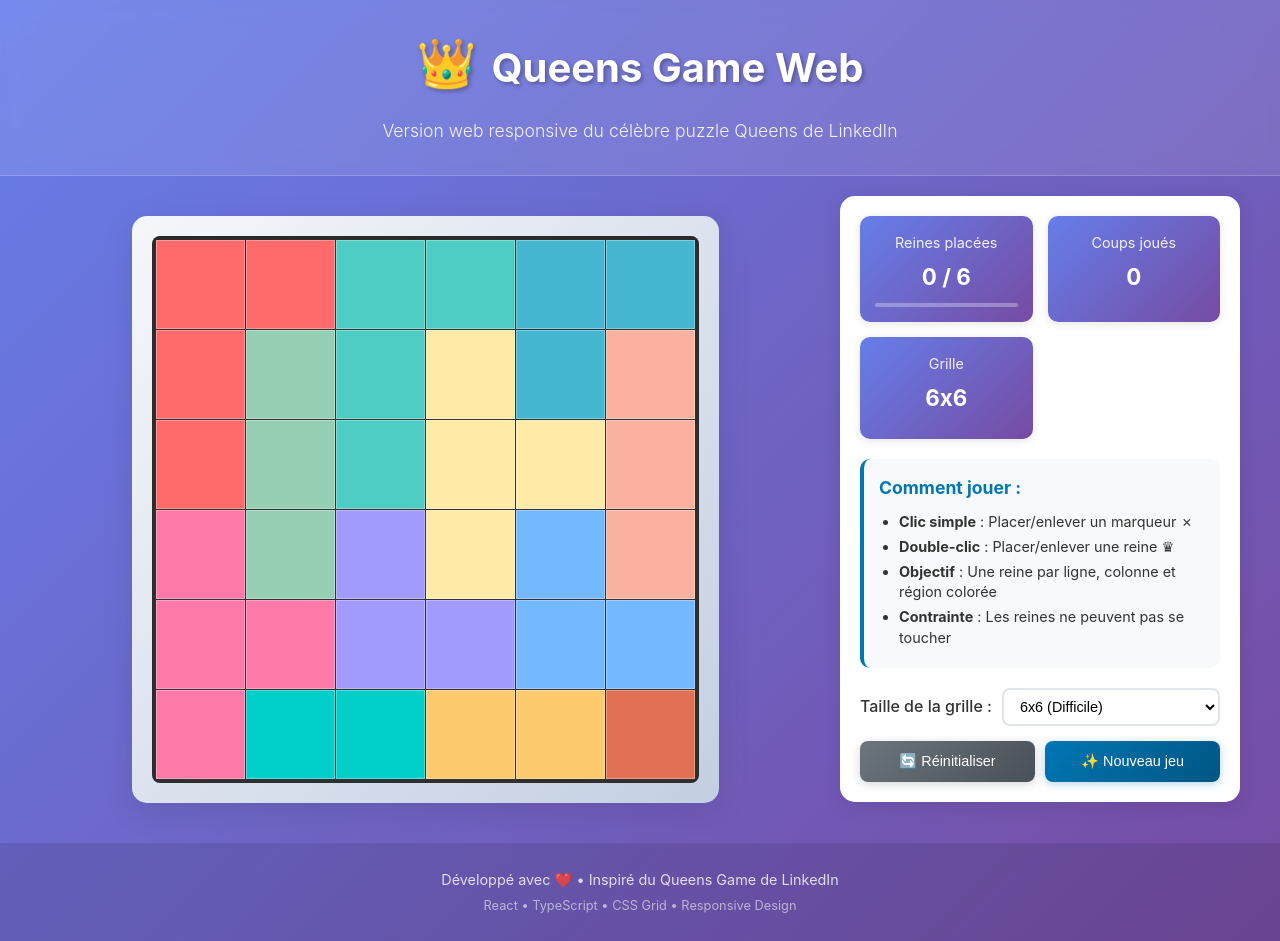
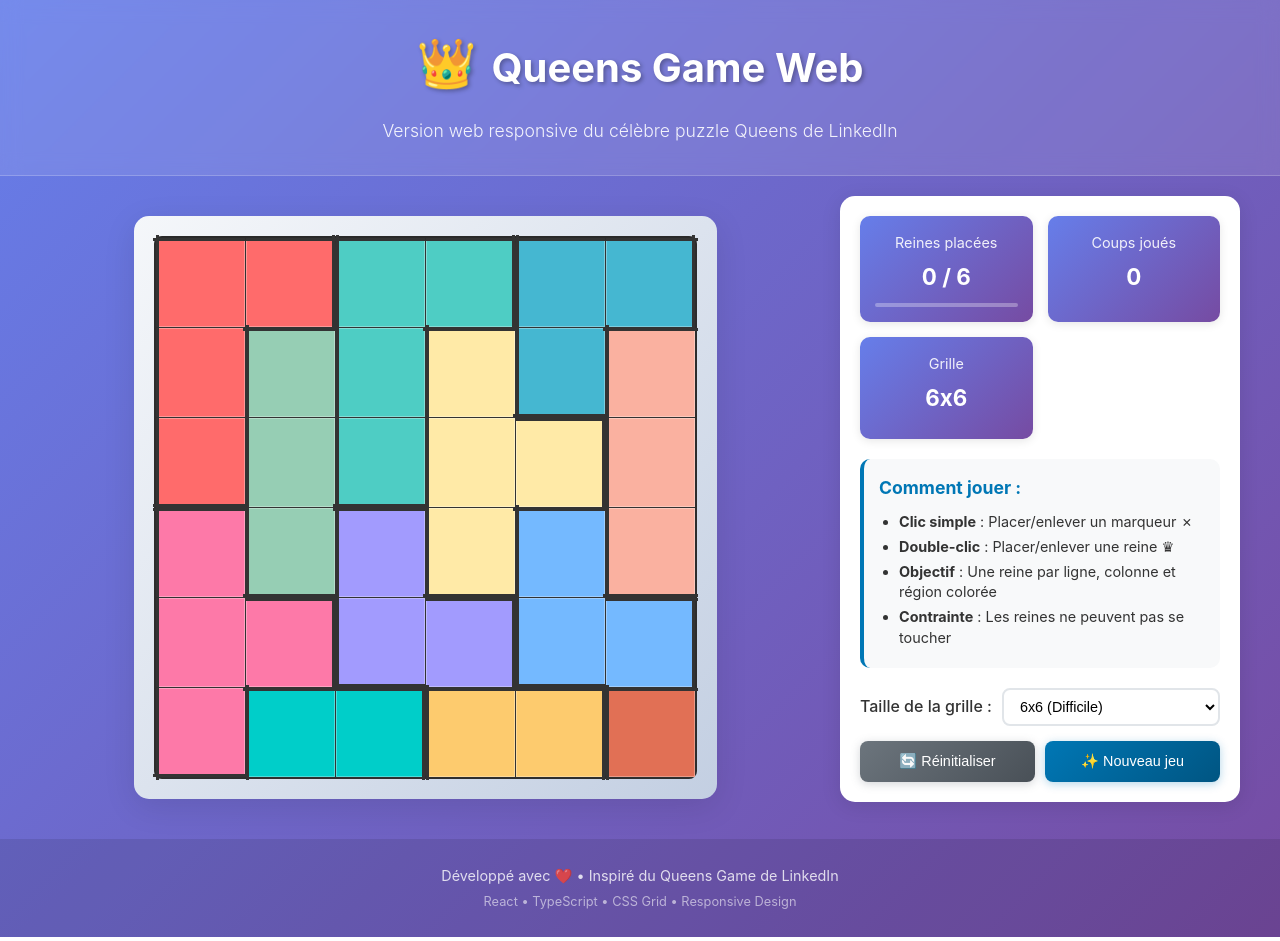
Before and after one commit to creach-t/queens-game-web, a React (Vite) app: page / in a window 1280 px wide. Built offline with nearby package versions, Linux system fonts and the light colour scheme.

Commit message:
style: add region border styling for visual separation

```diff
--- a/src/components/GameBoard.css
+++ b/src/components/GameBoard.css
@@ -12,9 +12,101 @@
 .game-board__grid {
   display: grid;
   background-color: #333;
-  padding: 4px;
+  padding: 2px;
   border-radius: 8px;
   box-shadow: inset 0 2px 8px rgba(0, 0, 0, 0.3);
+}
+
+/* Conteneur de cellule avec bordures de région */
+.game-cell-container {
+  position: relative;
+  box-sizing: border-box;
+}
+
+/* Bordures de région */
+.game-cell-container.border-top::before {
+  content: '';
+  position: absolute;
+  top: 0;
+  left: 0;
+  right: 0;
+  height: 3px;
+  background-color: #333;
+  z-index: 3;
+}
+
+.game-cell-container.border-right::after {
+  content: '';
+  position: absolute;
+  top: 0;
+  right: 0;
+  bottom: 0;
+  width: 3px;
+  background-color: #333;
+  z-index: 3;
+}
+
+.game-cell-container.border-bottom {
+  position: relative;
+}
+
+.game-cell-container.border-bottom::before {
+  content: '';
+  position: absolute;
+  bottom: 0;
+  left: 0;
+  right: 0;
+  height: 3px;
+  background-color: #333;
+  z-index: 3;
+}
+
+.game-cell-container.border-left {
+  position: relative;
+}
+
+.game-cell-container.border-left::after {
+  content: '';
+  position: absolute;
+  top: 0;
+  left: 0;
+  bottom: 0;
+  width: 3px;
+  background-color: #333;
+  z-index: 3;
+}
+
+/* Gestion des multiples bordures */
+.game-cell-container.border-top.border-right::before {
+  right: -3px;
+}
+
+.game-cell-container.border-top.border-left::before {
+  left: -3px;
+}
+
+.game-cell-container.border-bottom.border-right::before {
+  right: -3px;
+}
+
+.game-cell-container.border-bottom.border-left::before {
+  left: -3px;
+}
+
+.game-cell-container.border-right.border-top::after {
+  top: -3px;
+}
+
+.game-cell-container.border-right.border-bottom::after {
+  bottom: -3px;
+}
+
+.game-cell-container.border-left.border-top::after {
+  top: -3px;
+}
+
+.game-cell-container.border-left.border-bottom::after {
+  bottom: -3px;
 }
 
 /* Responsive design */
@@ -25,7 +117,17 @@
   }
 
   .game-board__grid {
-    padding: 2px;
+    padding: 1px;
+  }
+
+  .game-cell-container.border-top::before,
+  .game-cell-container.border-bottom::before {
+    height: 2px;
+  }
+
+  .game-cell-container.border-right::after,
+  .game-cell-container.border-left::after {
+    width: 2px;
   }
 }
 
```
